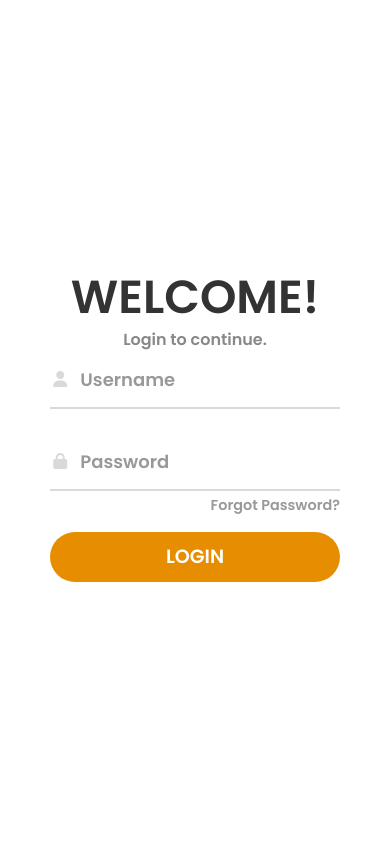
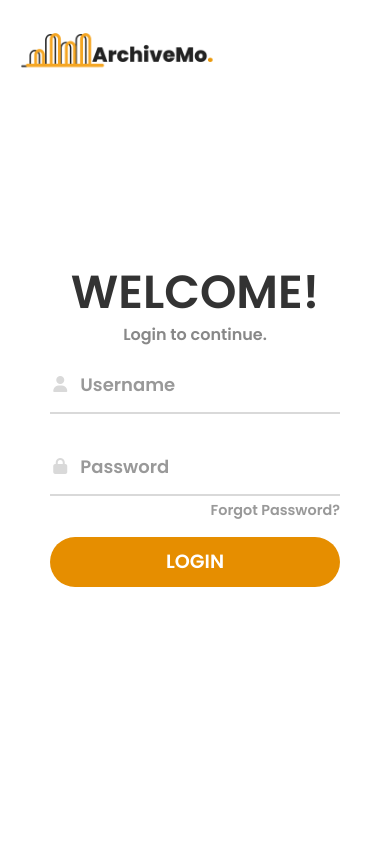
Before and after one commit to VinceCube/ArchiveMo., a PHP site: page / in a window 390 px wide. Run offline with PHP 8.4, Linux system fonts and the light colour scheme; some libraries are stand-ins or nearby versions.

Commit message:
adding logos

```diff
--- a/index.php
+++ b/index.php
@@ -6,8 +6,14 @@
 	<link href="https://fonts.googleapis.com/css?family=Poppins:600&display=swap" rel="stylesheet">
 	<script src="https://kit.fontawesome.com/a81368914c.js"></script>
 	<meta name="viewport" content="width=device-width, initial-scale=1">
+    <link rel="icon" type="image/png" href="img/Happy.png">
 </head>
 <body>
+    <div class="header">
+        <div class="header-content">
+            <img src="img/logo.png" alt=""class="logo">
+        </div>
+    </div>
 <div class="wave">
     <svg data-name="Layer 1" xmlns="http://www.w3.org/2000/svg" viewBox="0 0 1200 120" preserveAspectRatio="none">
         <path d="M0,0V46.29c47.79,22.2,103.59,32.17,158,28,70.36-5.37,136.33-33.31,206.8-37.5C438.64,32.43,512.34,53.67,583,72.05c69.27,18,138.3,24.88,209.4,13.08,36.15-6,69.85-17.84,104.45-29.34C989.49,25,1113-14.29,1200,52.47V0Z" opacity=".25" class="shape-fill"></path>
--- a/style.css
+++ b/style.css
@@ -25,7 +25,16 @@ body{
     grid-gap :7rem;
     padding: 0 2rem;
 }
-
+.header{
+    width: 100vw;
+    height: 100px;
+    position: absolute;
+}
+.header-content .logo{
+    width: 300px;
+    margin: 20px;
+    position: relative;
+}
 .img{
 	display: flex;
 	justify-content: flex-end;
@@ -37,6 +46,7 @@ body{
 	justify-content: flex-start;
 	align-items: center;
 	text-align: center;
+    position: relative;
 }
 
 .img img{
@@ -58,6 +68,7 @@ form{
 	text-transform: initial;
 	font-size: 1rem;
     margin-top: -20px;
+    margin-bottom: 10px;
 }
 
 .login-content .input-div{
@@ -224,6 +235,10 @@ a:hover{
 	.img img{
 		width: 400px;
 	}
+    .logo{
+        width: 250px;
+
+    }
 }
 
 @media screen and (max-width: 900px){
@@ -242,4 +257,8 @@ a:hover{
 	.login-content{
 		justify-content: center;
 	}
+    .header-content .logo{
+        width: 200px;
+
+    }
 }
```
Also changed, not shown: img/Happy.png (added), img/logo.png (added).
